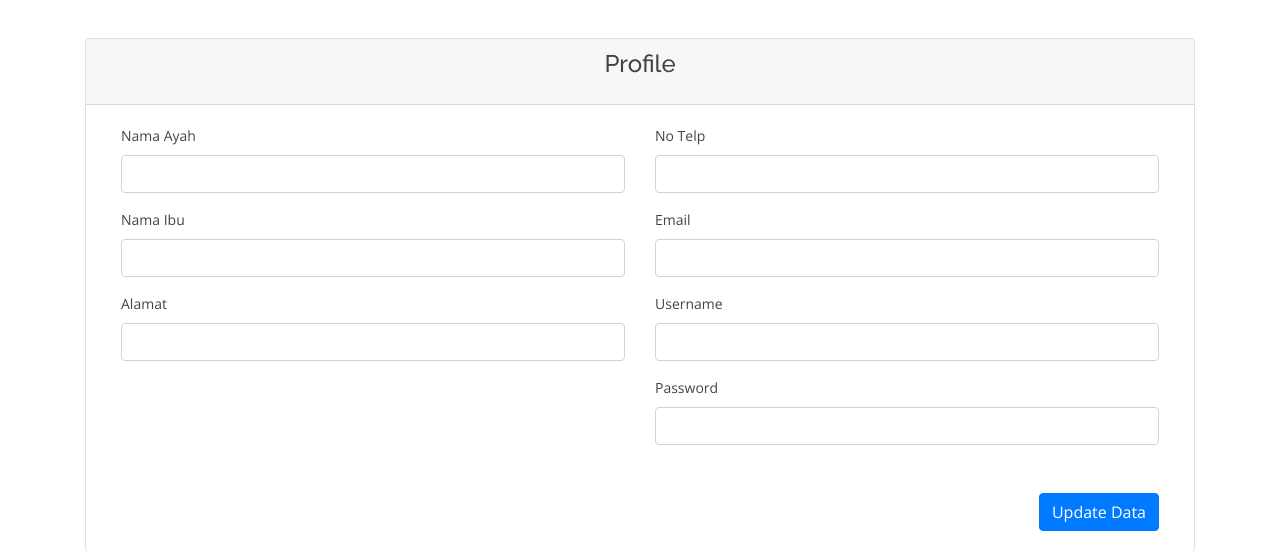
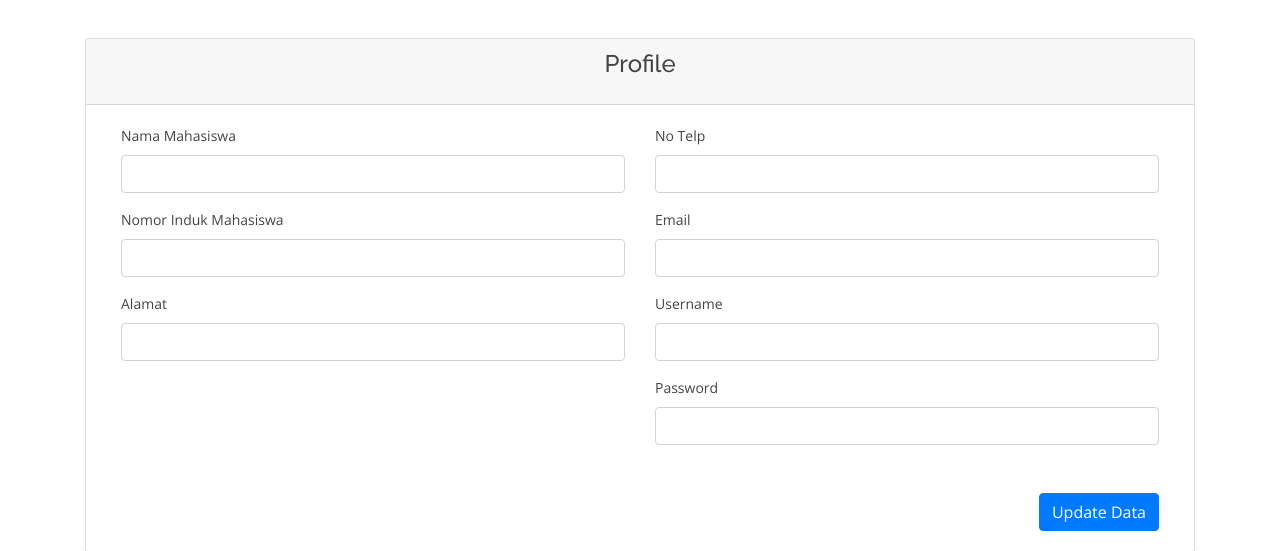
Before and after one commit to mardi12345/ukkukmpoltek, a PHP site: page /ukkukmpoltek/walimurid/profile.php in a window 1280 px wide. Shown: the part 80-631 px from the top of the page. Run offline with PHP 8.4, Linux system fonts and the light colour scheme; the visitor is signed in with stand-in values (Sample User, id 1); data comes from the database, SQL or seed files in the repository; data that the repository does not hold is empty; some libraries are stand-ins or nearby versions.

Commit message:
edit profile

```diff
--- a/walimurid/profile.php
+++ b/walimurid/profile.php
@@ -42,12 +42,12 @@ $id_wali_murid = $_SESSION['id_wali_murid'];
                        <div class="row">
                        <div class="col-md-6">
                             <div class="form-group">
-                                <label for="">Nama Ayah</label>
+                                <label for="">Nama Mahasiswa</label>
                                 <input type="hidden" name="id_wali_murid" value="<?= $row['id_wali_murid']?>">
                                 <input type="text" name="nama_ayah" class="form-control" value="<?= $row['nama_ayah']?>" required>
                             </div>
                             <div class="form-group">
-                                <label for="">Nama Ibu</label>
+                                <label for="">Nomor Induk Mahasiswa</label>
                                 <input type="text" name="nama_ibu" class="form-control" value="<?= $row['nama_ibu']?>" required>
                             </div>
                             <div class="form-group">
```
